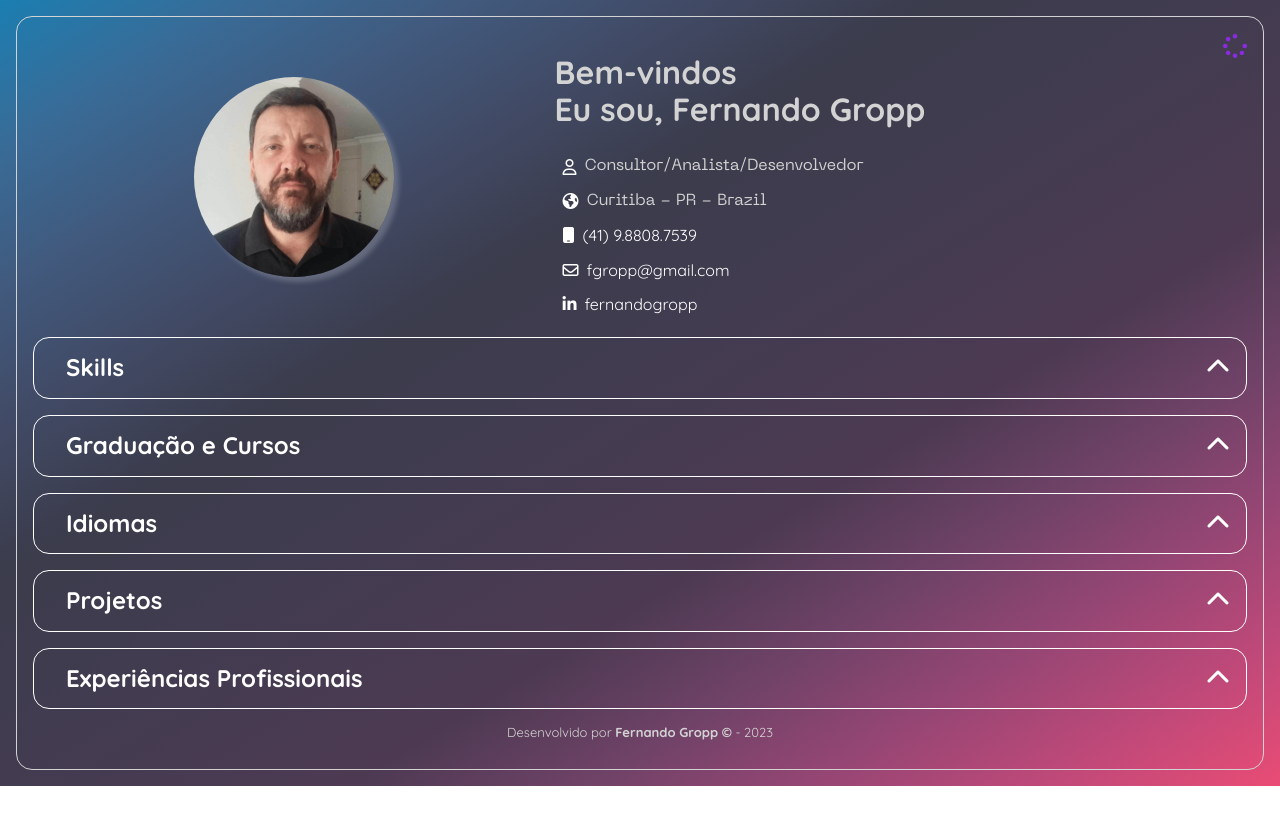
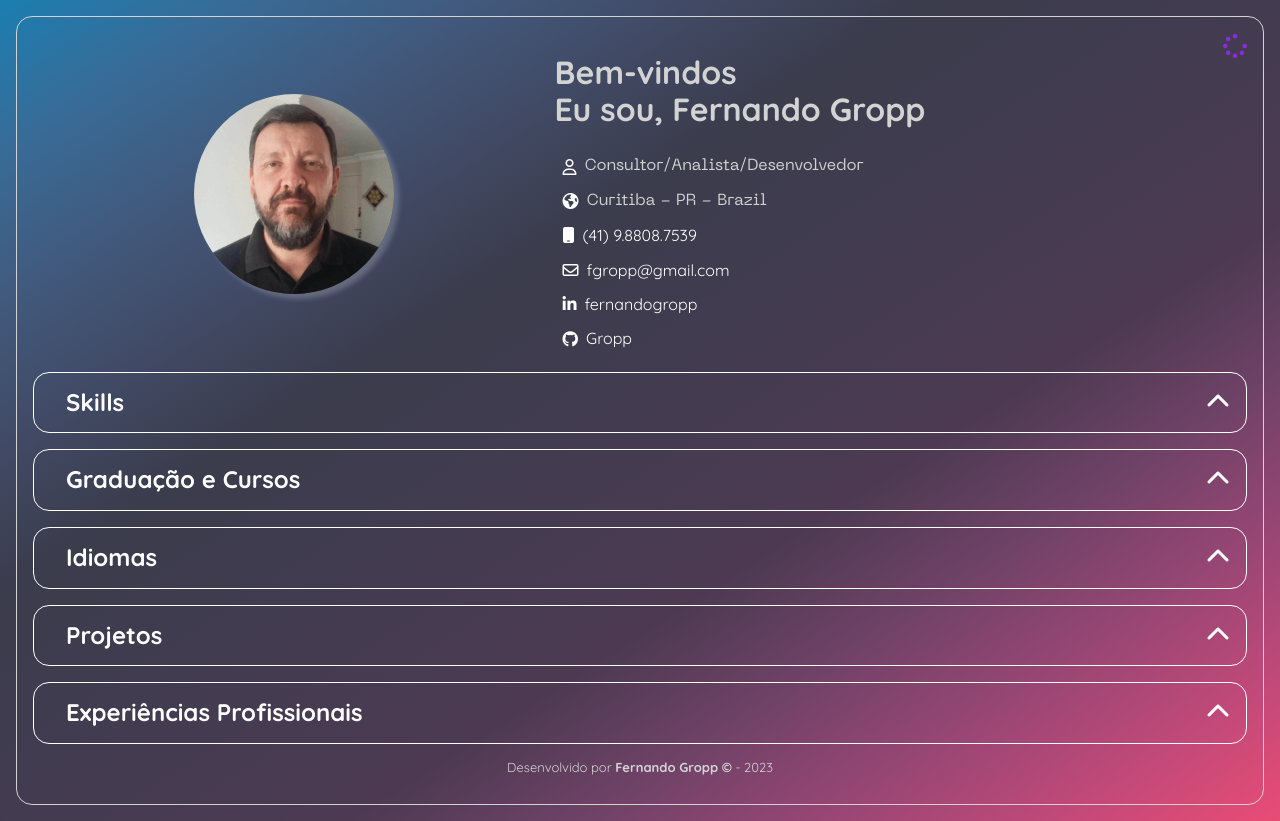
Before and after one commit to Gropp/gropp.github.io, a plain HTML site: page index.html in a window 1280 px wide. Before the commit the page ends 800 px from the top, so only its background shows below. Drawn offline with nearby package versions, Linux system fonts and the light colour scheme.

Commit message:
Incluido Github

```diff
--- a/index.html
+++ b/index.html
@@ -26,6 +26,7 @@
                 <p><i class="fa-solid fa-mobile"></i><a href="tel:(41)988087539">(41) 9.8808.7539</a></p>
                 <p><i class="fa-regular fa-envelope"></i><a href="mailto:fgropp@gmail.com">fgropp@gmail.com</a></p>
                 <p><i class="fa-brands fa-linkedin-in"></i><a href="https://www.linkedin.com/in/fernandogropp/">fernandogropp</a></p>
+                <p><i class="fa-brands fa-github"></i><a href="https://gropp.github.io/">Gropp</a></p>
             </div>
         </header>
         <!-- secoes dos acordeons -->
```
